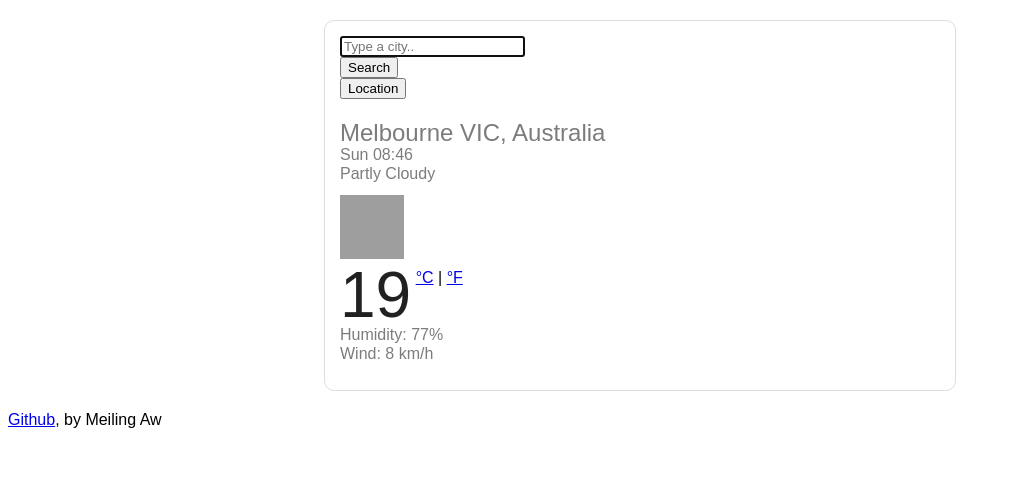
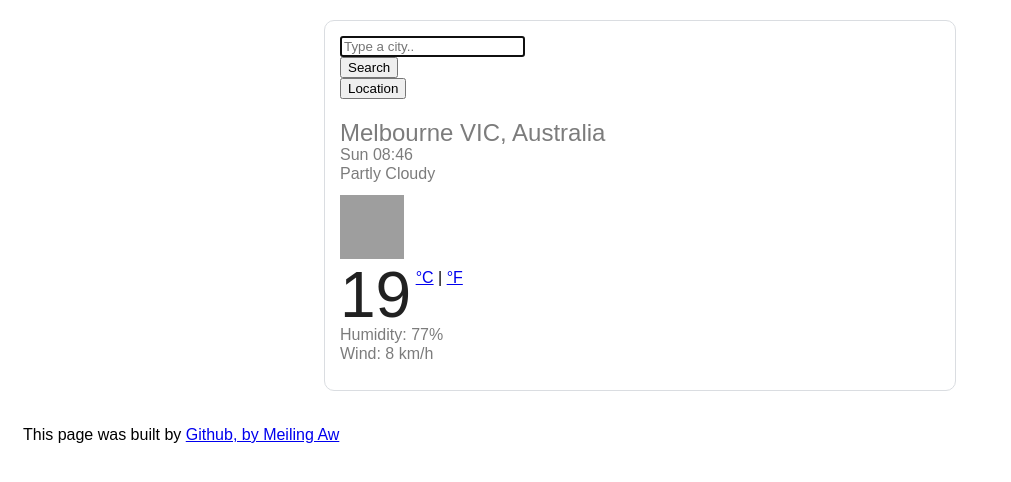
Before and after one commit to ArtexCoder/ArtexCodeProjects, a plain HTML site: page index.html in a window 1280 px wide. Shown: the whole page, without its empty margins (0-1011 px from the left). Drawn offline with nearby package versions, Linux system fonts and the light colour scheme; no server answers; grey boxes are pictures that could not be loaded.

Commit message:
Styling Github link

```diff
--- a/index.html
+++ b/index.html
@@ -71,10 +71,12 @@
       </div>
     </div>
   </div>
-  <p>
-    <a href="https://github.com/ArtexCoder/ArtexCodeProjects" target="_blank"
-      >Github</a
-    >, by Meiling Aw
+  <p class="author">
+    This page was built by
+    <a href="https://github.com/ArtexCoder/ArtexCodeProjects" target="_blank">
+      Github, by Meiling Aw
+    </a>
   </p>
+
   <script src="src/index.js"></script>
 </body>
--- a/src/styles.css
+++ b/src/styles.css
@@ -24,9 +24,10 @@ li {
   list-style: none;
 }
 
-p {
+.author {
   display: block;
   margin: 0 auto;
+  padding: 15px;
 }
 
 .weather-app {
```
